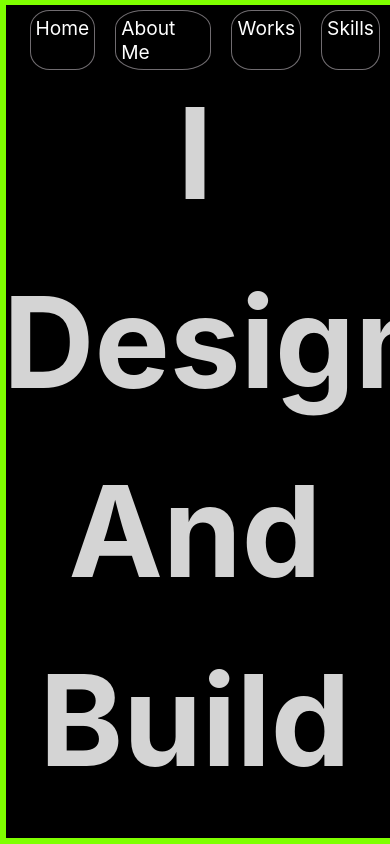
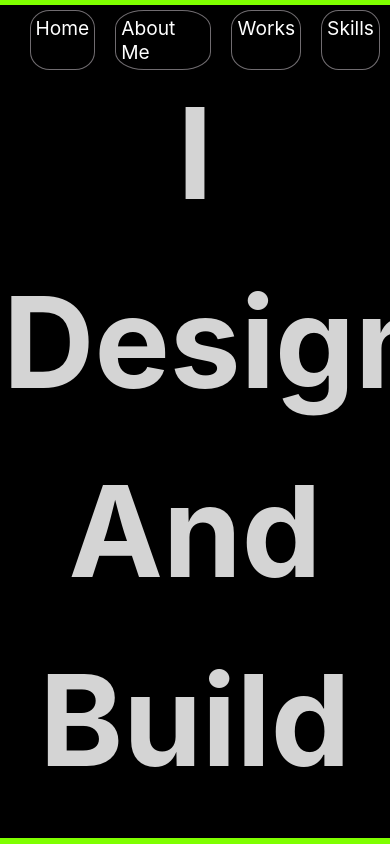
Before and after one commit to adarsh-gupta101/Portfolio101, a React (Create React App) app: page /about in a window 390 px wide. Shown: the top 844 px of the page. Built offline with nearby package versions, Linux system fonts and the light colour scheme.

Commit message:
responsiveness3

```diff
--- a/src/components/About.js
+++ b/src/components/About.js
@@ -6,7 +6,6 @@ const About = () => {
     <div className="about">
       {" "}
       <div className="about__top"></div>
-      <div className="about__left"></div>
       <div className="about__bottom"></div>
       <div className="top">
         <h1>I </h1> <h1>Design </h1> <h1>And </h1>
```
